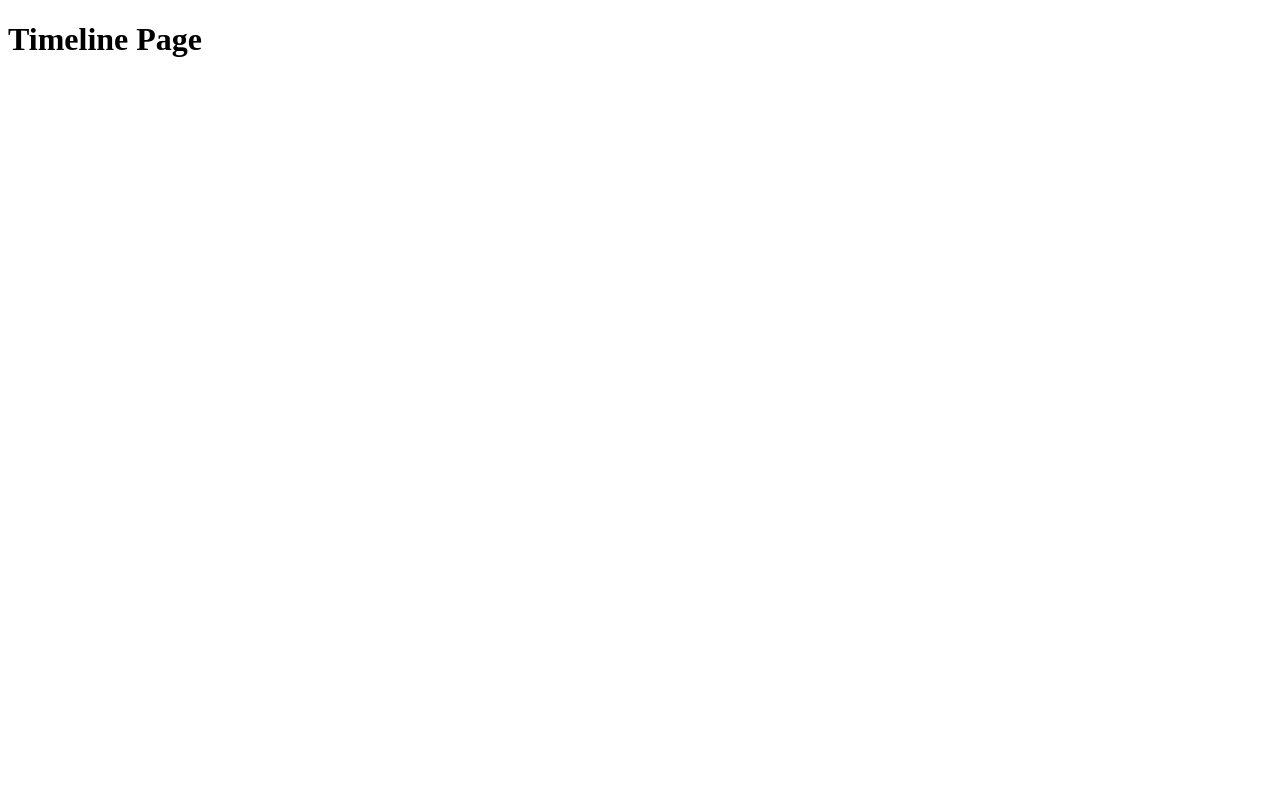
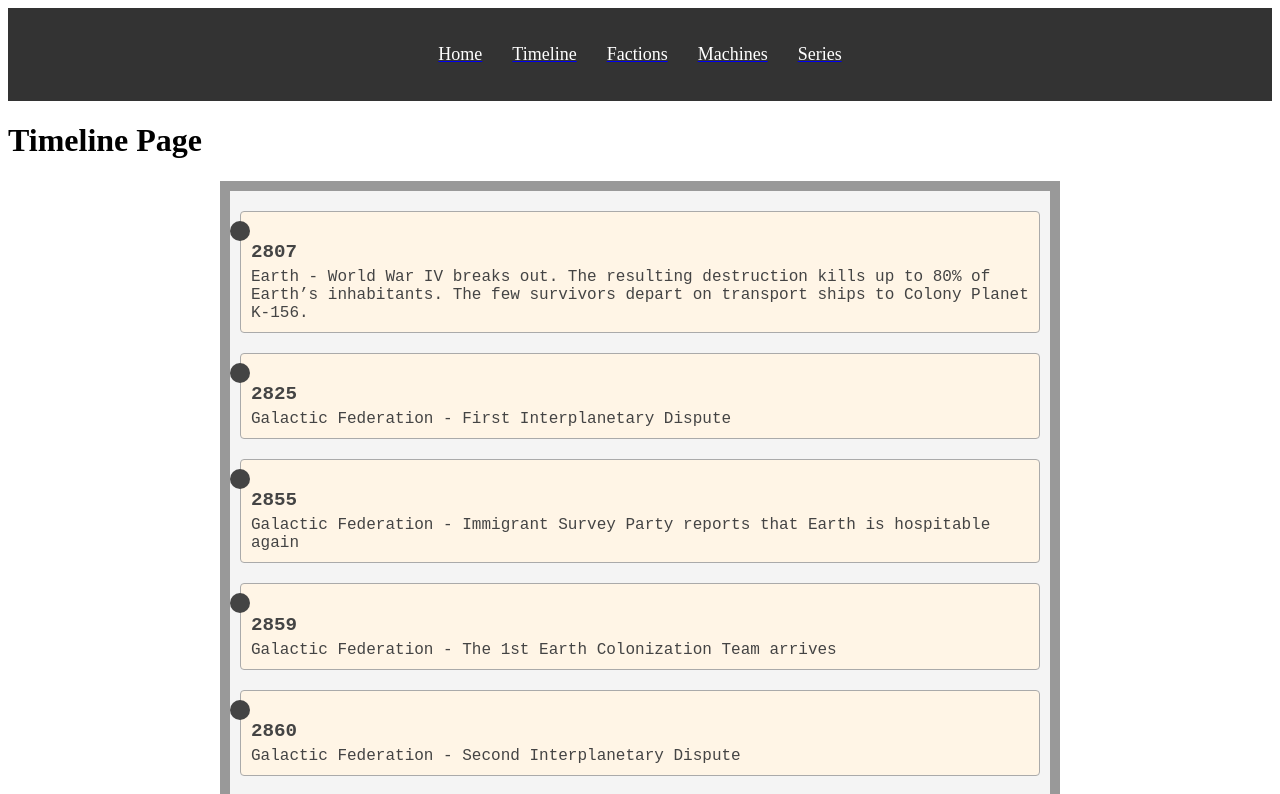
Before and after one commit to glitterbelle/glitterhell, a Next.js app in the folder glitterhell/: page /timeline in a window 1280 px wide. Shown: the top 794 px of the page. Built offline with nearby package versions, Linux system fonts and the light colour scheme.

Commit message:
adds "home" to nav bar

```diff
--- a/glitterhell/pages/timeline.tsx
+++ b/glitterhell/pages/timeline.tsx
@@ -1,8 +1,13 @@
 
-export default function Timeline() {
+import Timeline from "../src/components/Timeline"; // Assuming the 'Timeline' component is located in the '../components/Timeline' directory
+import Header from "../src/components/Header"; // Import the Header component
+
+export default function TimelinePage() {
     return (
       <div>
+        <Header />
         <h1>Timeline Page</h1>
+        <Timeline />
         {/* Content of your Timeline page goes here */}
       </div>
     );
--- a/glitterhell/src/components/Header.tsx
+++ b/glitterhell/src/components/Header.tsx
@@ -7,6 +7,11 @@ const Header = () => {
     <header className={styles.header}>
       <nav>
         <ul className={styles.navLinks}>
+          <li className={styles.navLinkItem}>
+            <Link href="/">
+              <span className={styles.navLinkText}>Home</span>
+            </Link>
+          </li>
           <li className={styles.navLinkItem}>
             <Link href="/timeline">
               <span className={styles.navLinkText}>Timeline</span>
--- a/glitterhell/src/components/Timeline.module.css
+++ b/glitterhell/src/components/Timeline.module.css
@@ -1,6 +1,5 @@
 .timelineContainer {
     max-width: 800px; /* Set a maximum width for wide screens */
-
     display: flex;
     flex-direction: column;
     margin: 20px auto;
```
